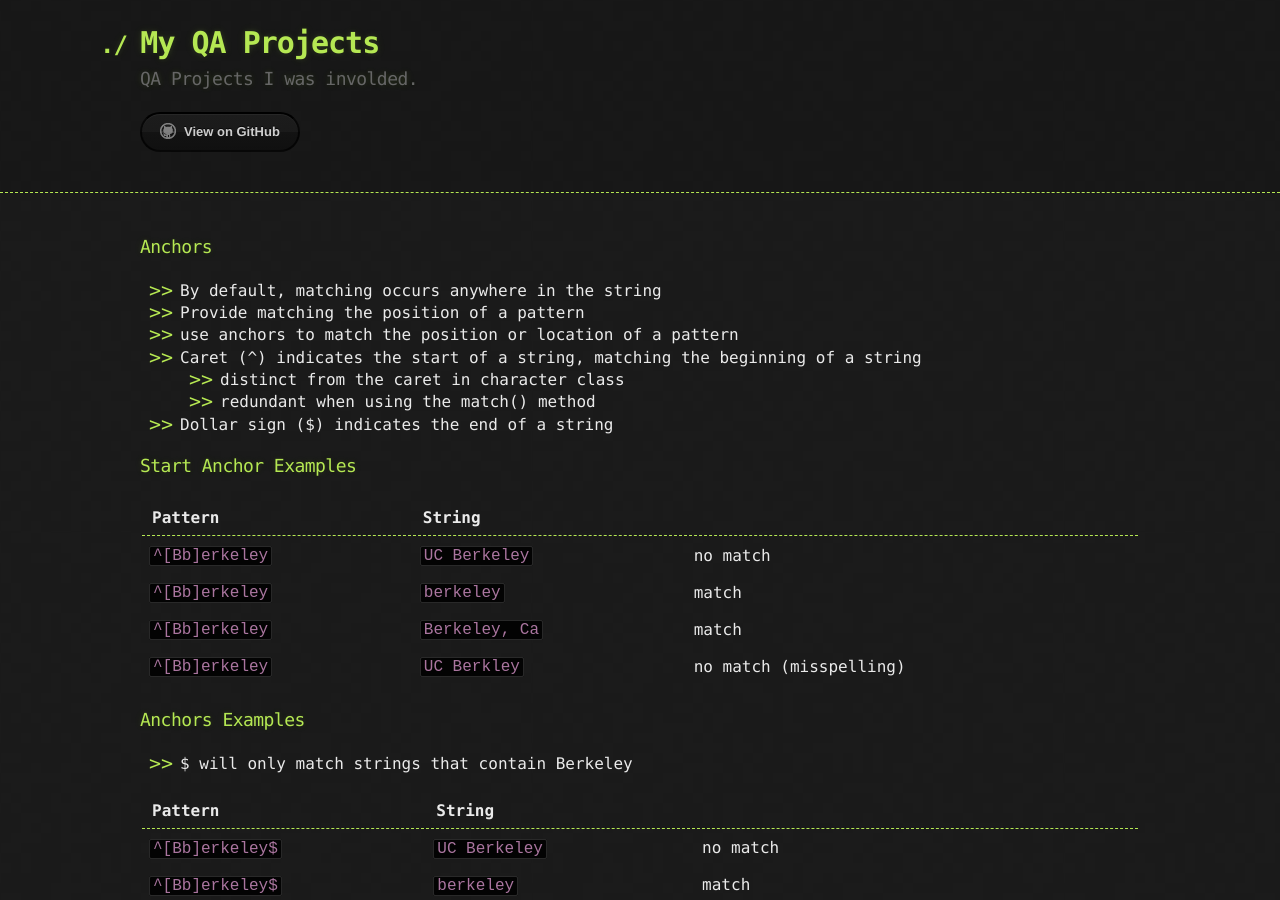
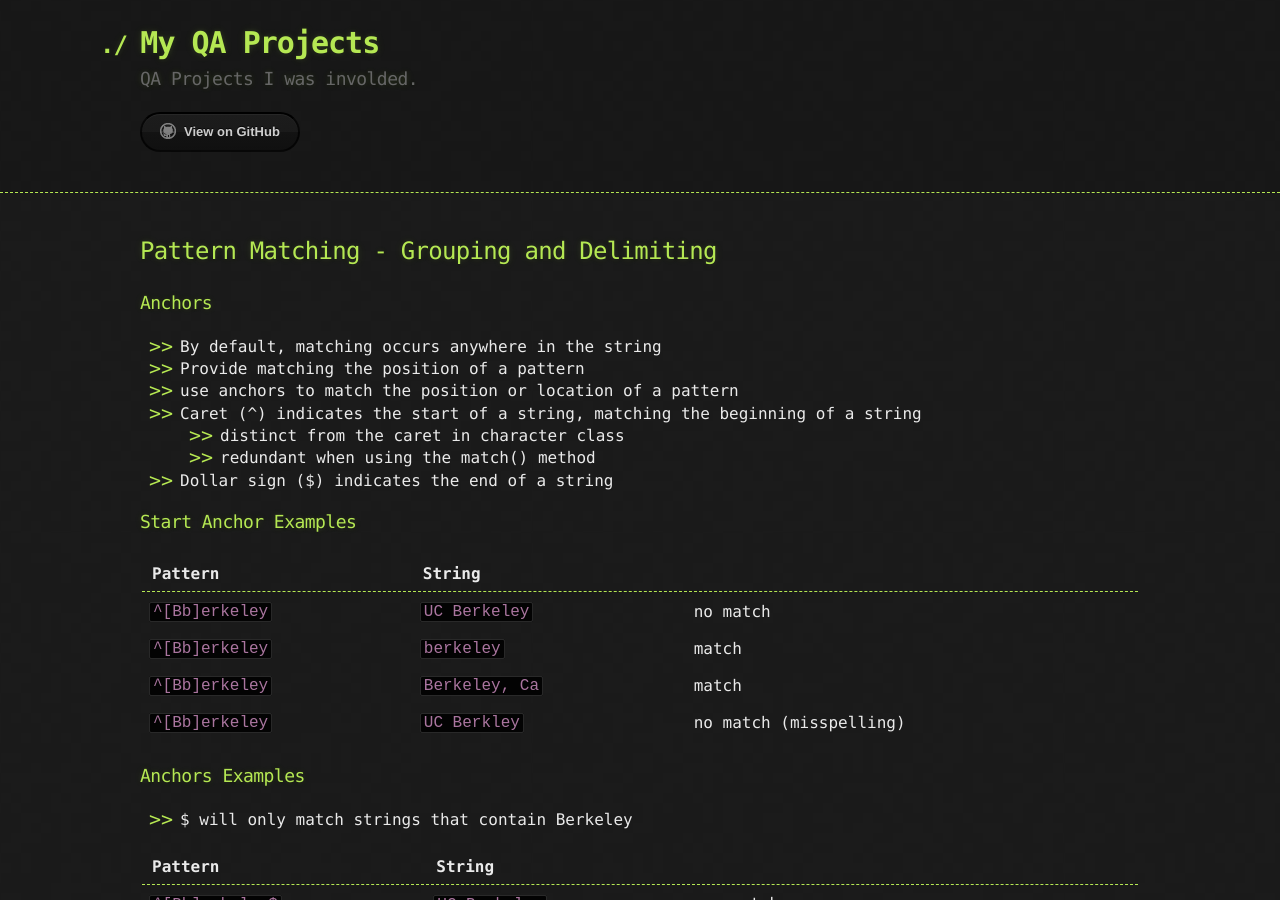
Before and after one commit to sciustechnologia/sciustechnologia.github.io, a Jekyll site: the page built from python/09_regularExpressions/0903.md, in a window 1280 px wide and 900 px high. Built offline with Jekyll 4.4.1, drawn with Linux system fonts in a browser that asks for light colours.

Commit message:
Update 0903.md

```diff
--- a/python/09_regularExpressions/0903.md
+++ b/python/09_regularExpressions/0903.md
@@ -2,6 +2,8 @@
 title: Python - Pattern Matching - Grouping and Delimiting
 layout: default
 ---
+
+## Pattern Matching - Grouping and Delimiting
 
 ### Anchors
 
```
